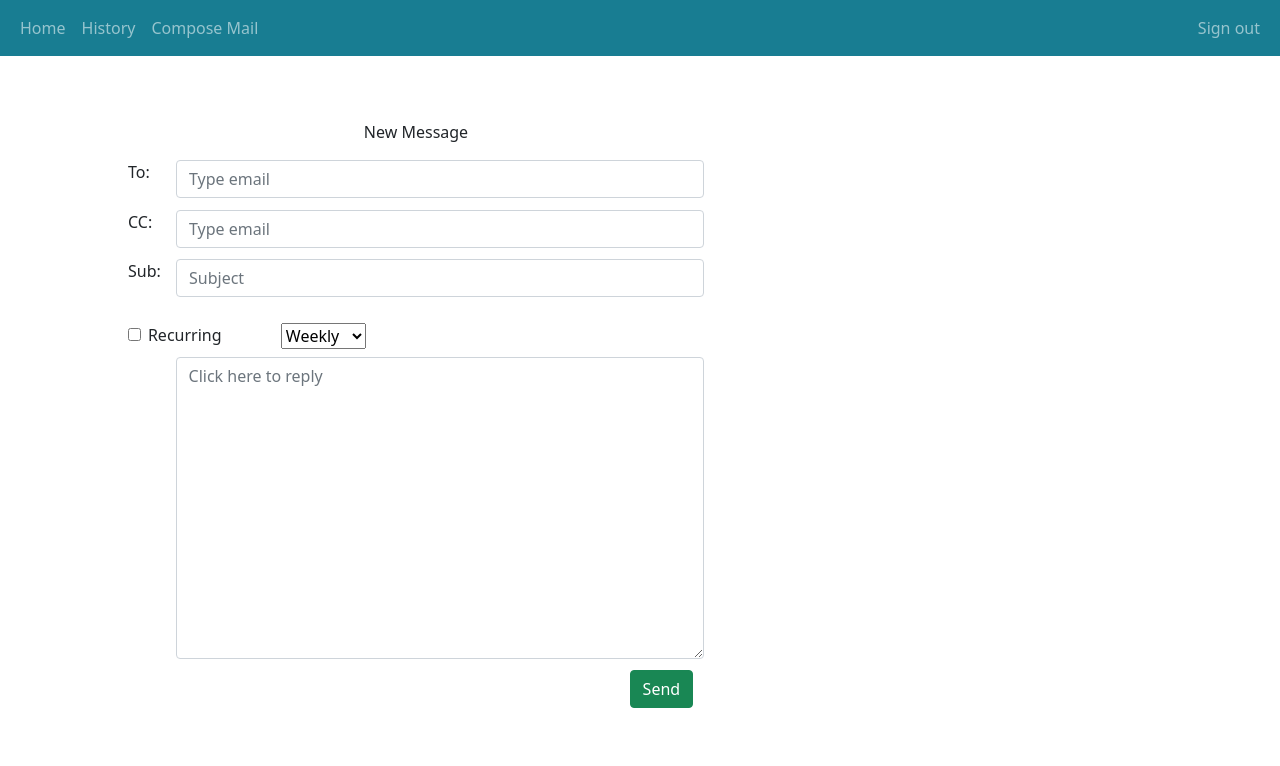
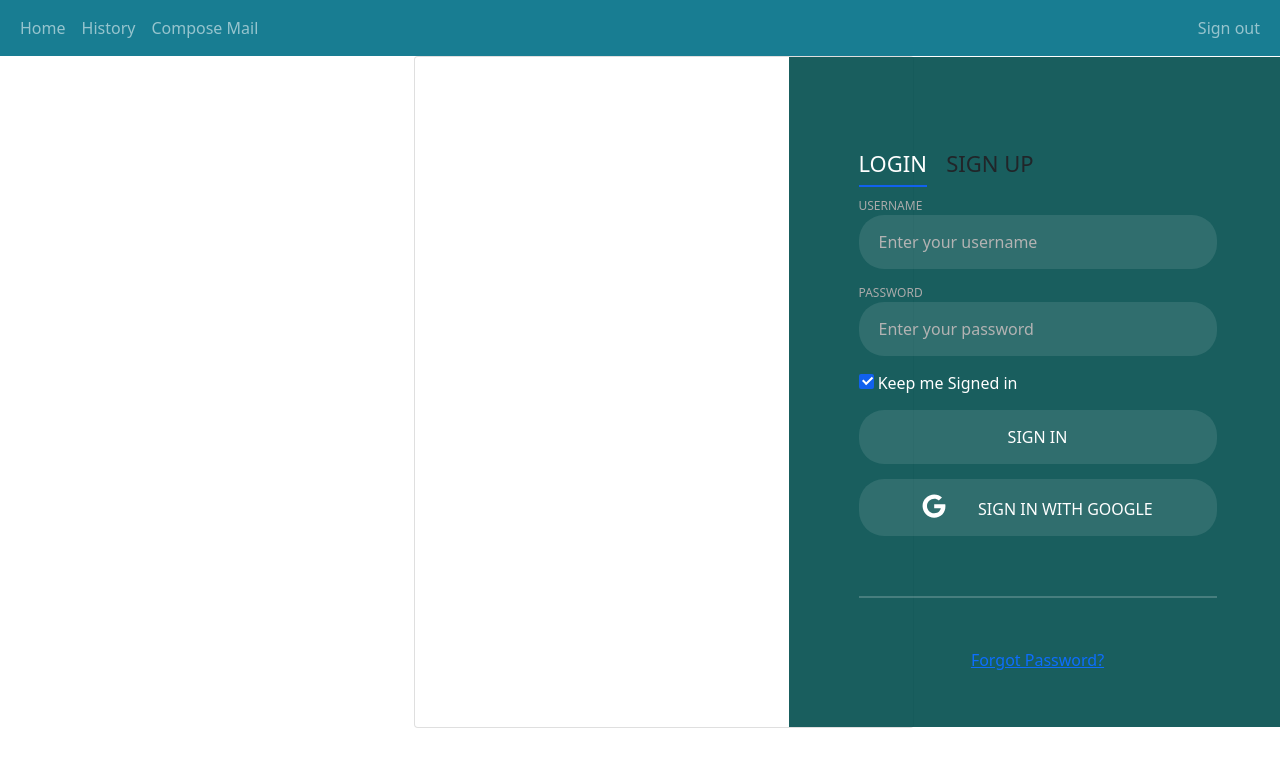
Before and after one commit to dhruvpeter/flipr_email, a React (Create React App) app: page / in a window 1280 px wide. Shown: the top 766 px of the page. Built offline with nearby package versions, Linux system fonts and the light colour scheme.

Commit message:
merge main

```diff
--- a/package.json
+++ b/package.json
@@ -10,6 +10,7 @@
     "@testing-library/jest-dom": "^5.14.1",
     "@testing-library/react": "^11.2.7",
     "@testing-library/user-event": "^12.8.3",
+    "axios": "^0.21.1",
     "bootstrap": "^5.0.1",
     "react": "^17.0.2",
     "react-bootstrap": "^1.6.1",
--- a/src/App.js
+++ b/src/App.js
@@ -1,4 +1,4 @@
-import Login from "./components/Compose/Compose";
+import Login from "./components/Login/Login";
 import SelectedMailHome from "./components/Home/SelectedMailHome/SelectedMailHome";
 import Navigationbar from "./components/Navigationbar/Navigationbar";
 import SelectedMailHistory from "./components/History/SelectedMailHistory/SelectedMailHistory";
@@ -9,8 +9,10 @@ function App() {
   return (
     <div className="App">
       <Navigationbar />
-      {/* <SelectedMailHistory /> */}
-      <Compose />
+      {/* <Home token={"eyJhbGciOiJIUzI1NiIsInR5cCI6IkpXVCJ9.eyJpZCI6IjYwZDgzYmIyY2E2ODM4NmI1ZDg3YjNkMiIsImlhdCI6MTYyNDc4MzgwMH0.KLk2ZoA36SrUj0f4ig1pbOYBg7vkfZYKkaWyoBKXXxk"}/> */}
+      {/* <History token={"eyJhbGciOiJIUzI1NiIsInR5cCI6IkpXVCJ9.eyJpZCI6IjYwZDgzYmIyY2E2ODM4NmI1ZDg3YjNkMiIsImlhdCI6MTYyNDc4MzgwMH0.KLk2ZoA36SrUj0f4ig1pbOYBg7vkfZYKkaWyoBKXXxk"}/> */}
+      {/* <Compose /> */}
+      <Login />
     </div>
   );
 }
--- a/src/components/Compose/Compose.js
+++ b/src/components/Compose/Compose.js
@@ -4,6 +4,7 @@ import 'bootstrap/dist/css/bootstrap.min.css'
 import DatePicker from 'react-date-picker'
 import TimePicker from 'react-time-picker'
 import Month from './Monthly'
+import axios from 'axios'
 export default function Compose() {
     const [value, onChangeDate] = useState(new Date());
     const [time, onChangeTime] = useState('10:00');
--- a/src/components/History/History.js
+++ b/src/components/History/History.js
@@ -1,49 +1,26 @@
-import React, { useState } from "react";
+import React, { useState, useEffect } from "react";
+import axios from 'axios';
 import { Table } from "react-bootstrap";
 import "./History.css";
-export default function History() {
-  const mail = [
-    {
-      from: "from@gmail.com",
-      recipients: ["to@gmail.com", "cc1@gmail.com", "cc2@gmail.com"],
-      sentDate: "December 17, 2020 03:24:00",
-      subject:
-        "Subject of the mail-Lorem Ipsum is simply dummy text of the printing and typesetting industry.",
-      body: "Body of mail",
-      type: "weekly",
-      count: 1,
-    },
-    {
-      from: "from@gmail.com",
-      recipients: ["to@gmail.com", "cc1@gmail.com", "cc2@gmail.com"],
-      sentDate: "December 17, 2020 03:24:00",
-      subject:
-        "Subject of the mail-Lorem Ipsum is simply dummy text of the printing and typesetting industry.",
-      body: "Body of mail",
-      type: "monthly",
-      count: 1,
-    },
-    {
-      from: "from@gmail.com",
-      recipients: ["to@gmail.com", "cc1@gmail.com", "cc2@gmail.com"],
-      sentDate: "December 17, 2020 03:24:00",
-      subject:
-        "Subject of the mail-Lorem Ipsum is simply dummy text of the printing and typesetting industry.",
-      body: "Body of mail",
-      type: "yearly",
-      count: 1,
-    },
-    {
-      from: "from@gmail.com",
-      recipients: ["to@gmail.com", "cc1@gmail.com", "cc2@gmail.com"],
-      sentDate: "December 17, 2020 03:24:00",
-      subject:
-        "Subject of the mail-Lorem Ipsum is simply dummy text of the printing and typesetting industry.",
-      body: "Body of mail",
-      type: "recurring",
-      count: 10,
-    },
-  ];
+
+
+export default function History({ token }) {
+
+  const [mails, setMails] = useState([]);
+
+  useEffect(async () => {
+    const res = await axios({
+      method: 'GET',
+      url: 'http://localhost:3000/api/emails/history',
+      headers: {
+        authorization: `BEARER ${token}`
+      }
+    });
+    console.log(res.data);
+    if(res.data.success) {
+      setMails(res.data.emails)
+    }
+  }, [])
 
   //Filtering mails based on count. if count>0, then it is already sent.
   //Only those mails are needed to be displayed
@@ -64,7 +41,7 @@ export default function History() {
           </tr>
         </thead>
         <tbody>
-          {mail.map((data, index) => (
+          {mails.map((data, index) => (
             <tr key={index}>
               <td>{index + 1}</td>
               <td>
--- a/src/components/Home/Home.js
+++ b/src/components/Home/Home.js
@@ -1,49 +1,25 @@
-import React, { useState } from "react";
+import axios from "axios";
+import React, { useEffect, useState } from "react";
 import { Table } from "react-bootstrap";
 import "./Home.css";
-export default function Home() {
-  const mail = [
-    {
-      from: "from@gmail.com",
-      recipients: ["to@gmail.com", "cc1@gmail.com", "cc2@gmail.com"],
-      subject:
-        "Subject of the mail-Lorem Ipsum is simply dummy text of the printing and typesetting industry.",
-      body: "Body of mail",
-      type: "weekly",
-      count: 0,
-      schedule: {
-        day: "Saturday",
-        time: "19:29:00",
-      },
-    },
-    {
-      from: "from@gmail.com",
-      recipients: ["to@gmail.com", "cc1@gmail.com", "cc2@gmail.com"],
-      subject:
-        "Subject of the mail-Lorem Ipsum is simply dummy text of the printing and typesetting industry.",
-      body: "Body of mail",
-      type: "monthly",
-      count: 0,
-      schedule: {
-        date: "26",
-        time: "19:37:00",
-      },
-    },
-    {
-      from: "from@gmail.com",
-      recipients: ["to@gmail.com", "cc1@gmail.com", "cc2@gmail.com"],
-      subject:
-        "Subject of the mail-Lorem Ipsum is simply dummy text of the printing and typesetting industry.",
-      body: "Body of mail",
-      type: "yearly",
-      count: 0,
-      schedule: {
-        date: "26",
-        month: "6",
-        time: "19:41:00",
-      },
-    },
-  ];
+
+export default function Home({ token }) {
+
+  const [mails, setMails] = useState([]);
+
+  useEffect(async () => {
+    const res = await axios({
+      method: 'GET',
+      url: 'http://localhost:3000/api/emails/scheduled',
+      headers: {
+        authorization: `BEARER ${token}`
+      }
+    });
+    console.log(res.data);
+    if(res.data.success) {
+      setMails(res.data.emails)
+    }
+  }, [])
 
   //Filtering mails based on count. if count>0, then it is already sent.
   //Only those mails are needed to be displayed
@@ -64,7 +40,7 @@ export default function Home() {
           </tr>
         </thead>
         <tbody>
-          {mail.map((data, index) => (
+          {mails.map((data, index) => (
             <tr key={index}>
               <td>{index + 1}</td>
               <td>
```
Also changed, not shown: 1 other file (tests, documents, lock files or other folders).
